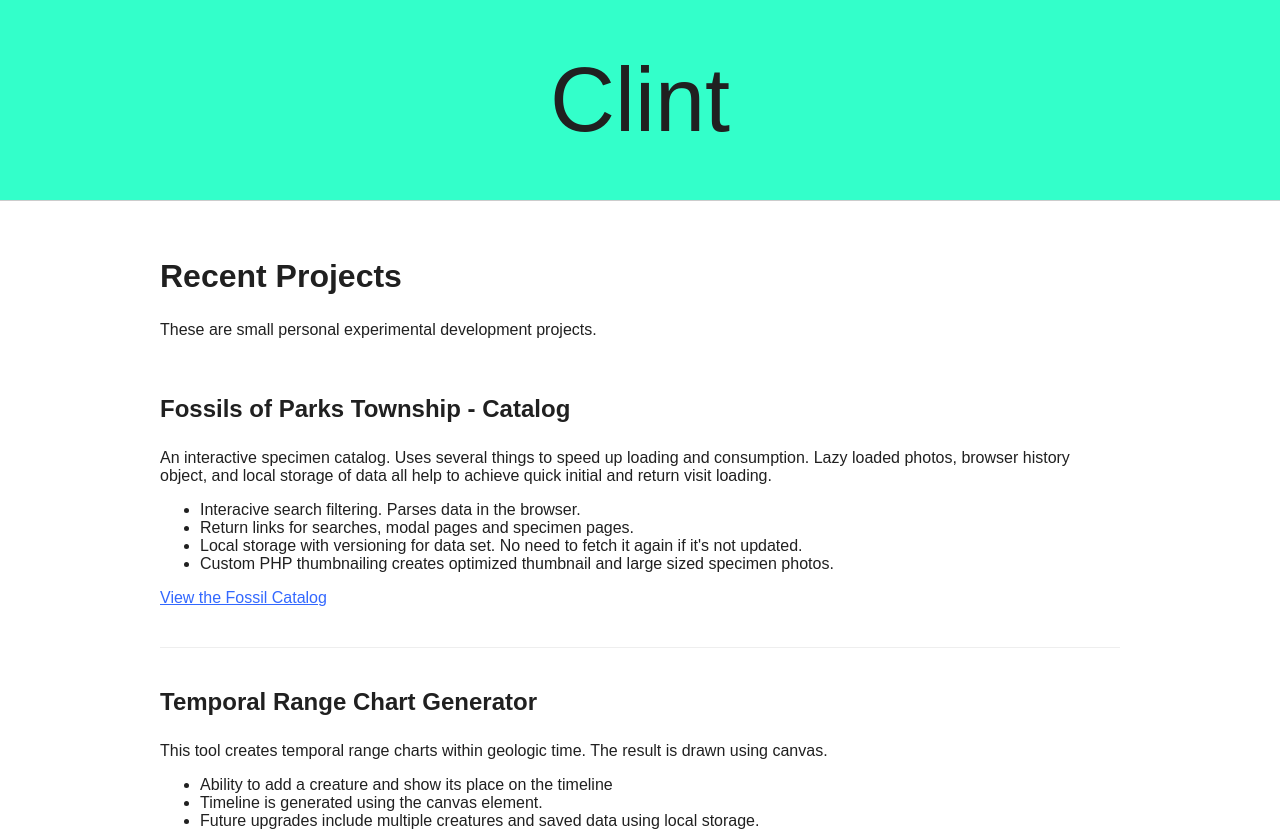
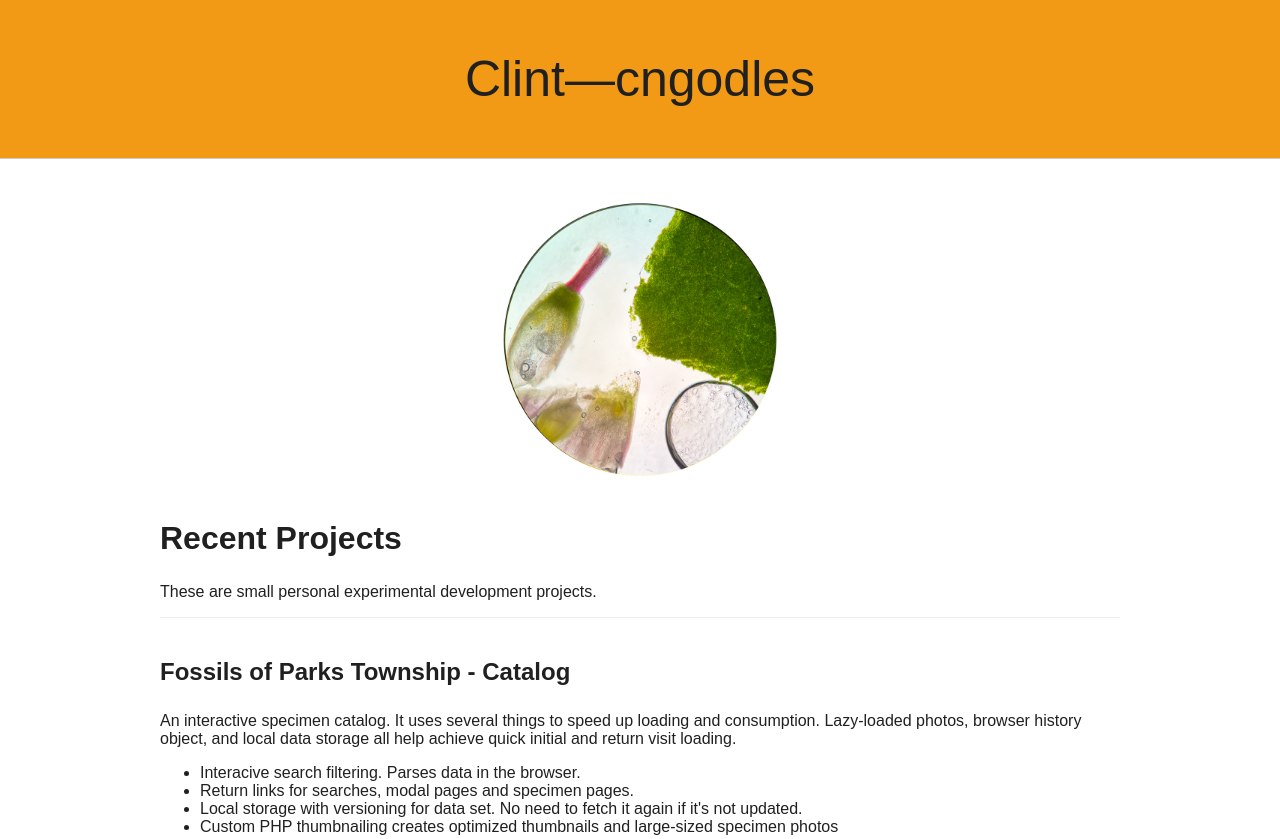
Before and after one commit to cngodles/cngodles.github.io, a plain HTML site: page index.html in a window 1280 px wide. Shown: the top 839 px of the page. Drawn offline with Linux system fonts and the light colour scheme; a web font is replaced by a local one.

Commit message:
Content Push

```diff
--- a/index.html
+++ b/index.html
@@ -12,8 +12,8 @@
 	<link rel="icon" href="/favicon.ico">
 	<style type="text/css">
     body             { margin: 0; font-family: 'Patua One', sans-serif; color:#202020; background-color: #FF3368; min-width:320px; }
-    header           { padding: 50px; font-size: 80px; line-height: 100px; text-align: center; border-bottom: 1px solid #ccc; background-color: #33ffca; }
-		header h1 			{ font-size: 90px; font-weight:400; margin: 0; padding: 0; }
+    header           { padding: 50px; text-align: center; border-bottom: 1px solid #ccc; background-color: #f29a16; }
+		header h1 			 { font-size: 50px; font-weight:400; margin: 0; padding: 0; }
     main             { display:block; padding: 30px; background-color: #fff; border-bottom: 1px solid #ccc; }
     .inner           { margin: 0 auto; max-width: 960px;  }
     .shareable       { border-top:1px solid #eee; padding: 40px 0; }
@@ -26,19 +26,24 @@
 <body>
 <div id="siteframe">
   <div id="wrapper">
-		<header><h1>Clint</h1></header>
+		<header><h1>Clint—cngodles</h1></header>
     <main>
       <div class="inner">
+        <div style="text-align: center">
+          <a href="life.jpg" target="_blank">
+            <img src="life.jpg" width="300" height="300" alt="Microscopic life views">
+          </a>
+        </div>
 				<h2 style="font-size:2rem;">Recent Projects</h2>
 				<p>These are small personal experimental development projects.</p>
 				<div class="shareable">
           <h3>Fossils of Parks Township - Catalog</h3>
-          <p>An interactive specimen catalog. Uses several things to speed up loading and consumption. Lazy loaded photos, browser history object, and local storage of data all help to achieve quick initial and return visit loading.</p>
+          <p>An interactive specimen catalog. It uses several things to speed up loading and consumption. Lazy-loaded photos, browser history object, and local data storage all help achieve quick initial and return visit loading.</p>
           <ul>
             <li>Interacive search filtering. Parses data in the browser.</li>
             <li>Return links for searches, modal pages and specimen pages.</li>
             <li>Local storage with versioning for data set. No need to fetch it again if it's not updated.</li>
-						<li>Custom PHP thumbnailing creates optimized thumbnail and large sized specimen photos.</li>
+						<li>Custom PHP thumbnailing creates optimized thumbnails and large-sized specimen photos</li>
           </ul>
           <a href="https://fossil.15656.com/catalog/">View the Fossil Catalog</a><br>
         </div>
@@ -46,7 +51,7 @@
           <h3>Temporal Range Chart Generator</h3>
           <p>This tool creates temporal range charts within geologic time. The result is drawn using canvas.</p>
           <ul>
-            <li>Ability to add a creature and show its place on the timeline</li>
+            <li>Ability to add a creature and show it's place on the timeline</li>
             <li>Timeline is generated using the canvas element.</li>
             <li>Future upgrades include multiple creatures and saved data using local storage.</li>
           </ul>
```
Also changed, not shown: life.jpg (added).
